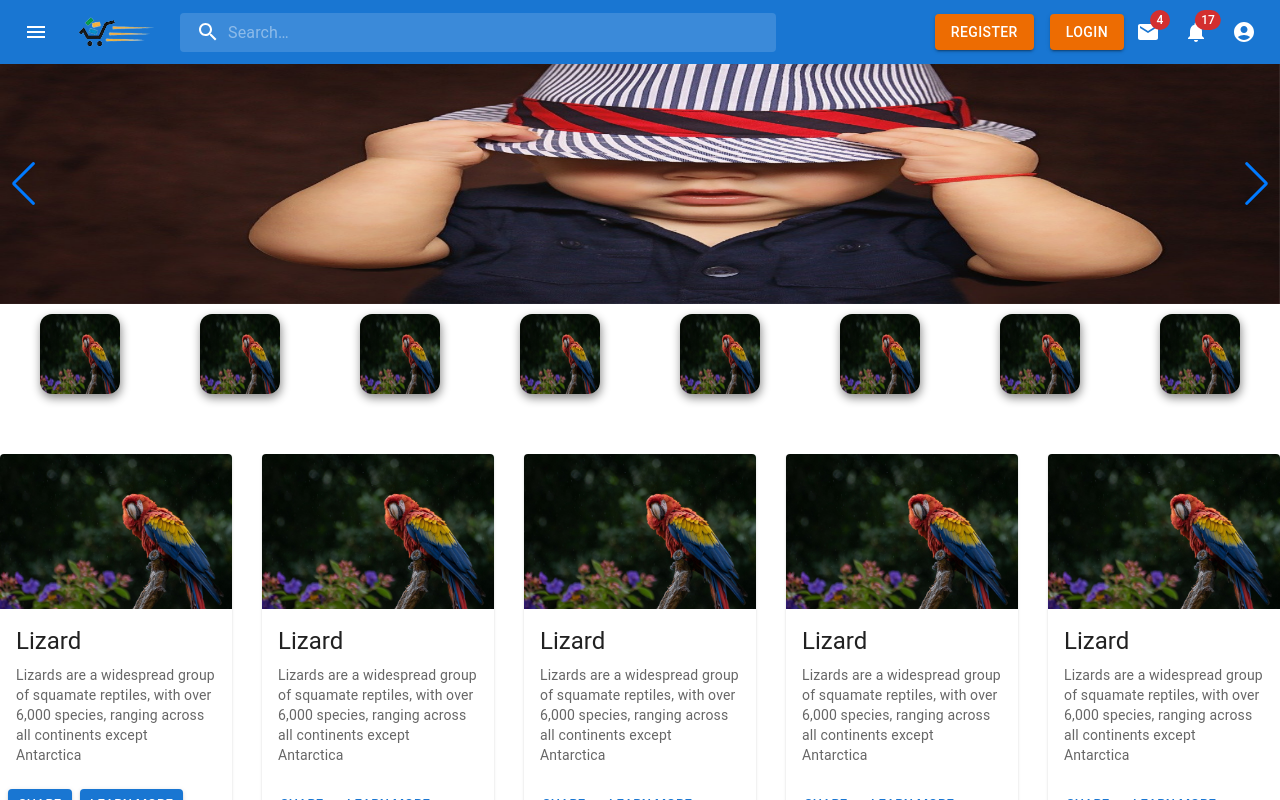
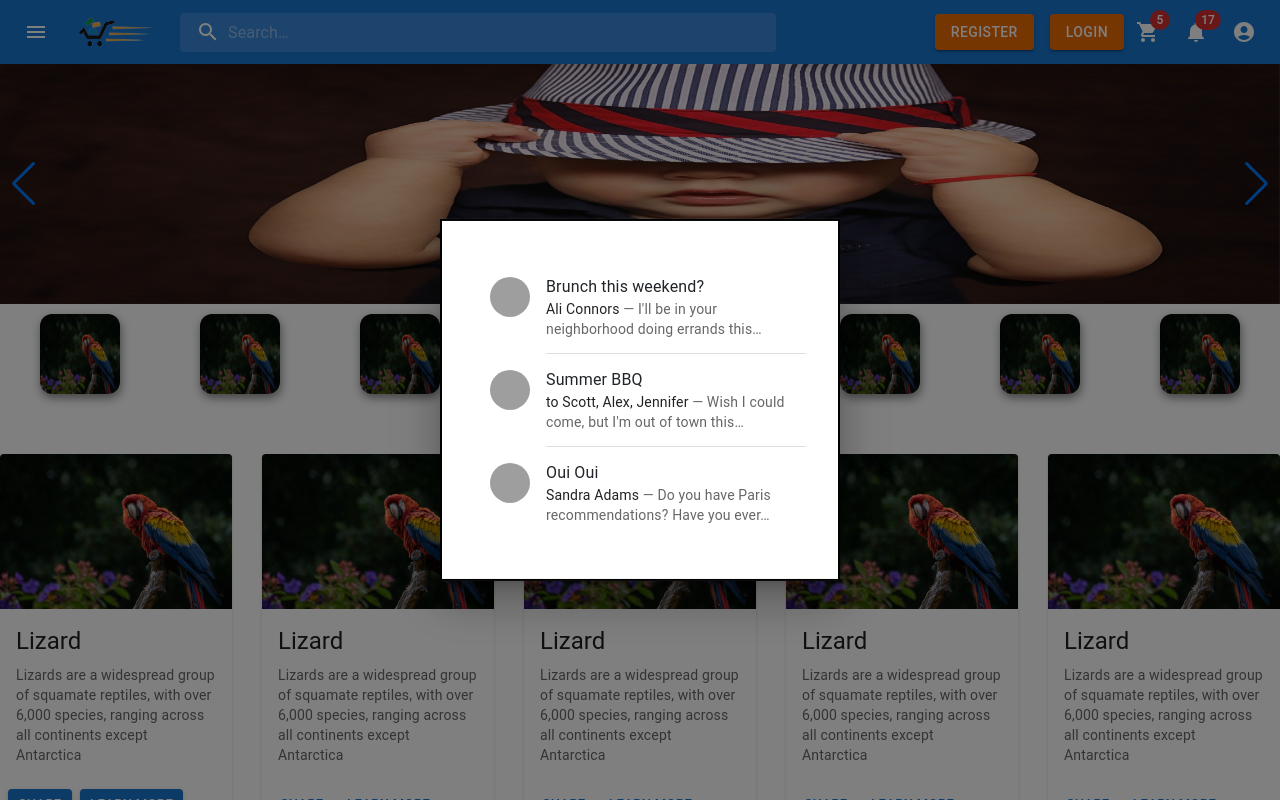
Before and after one commit to reo127/EcommerceDesign, a React (Create React App) app: page / in a window 1280 px wide. Both pictures are taken after a click on the button "17". Shown: the top 800 px of the page. Built offline with nearby package versions, Linux system fonts and the light colour scheme; grey boxes are pictures that could not be loaded.

Commit message:
Created a modal to show  notification, When user click notificatoin icon then this modal showup

```diff
--- a/src/Components/Navbar.jsx
+++ b/src/Components/Navbar.jsx
@@ -1,4 +1,13 @@
+/*
+
+This is teh main Navber
+Contains : Login, register, Notification Modal
+
+*/
+
+
 import * as React from 'react';
+import { Link } from 'react-router-dom';
 
 import { LoginModal, SignupModal } from './AuthModal'
 
@@ -20,9 +29,14 @@ import Menu from '@mui/material/Menu';
 import MenuIcon from '@mui/icons-material/Menu';
 import SearchIcon from '@mui/icons-material/Search';
 import AccountCircle from '@mui/icons-material/AccountCircle';
-import MailIcon from '@mui/icons-material/Mail';
 import NotificationsIcon from '@mui/icons-material/Notifications';
 import MoreIcon from '@mui/icons-material/MoreVert';
+import MailIcon from '@mui/icons-material/Mail';
+import ShoppingCartIcon from '@mui/icons-material/ShoppingCart';
+import Backdrop from '@mui/material/Backdrop';
+import Fade from '@mui/material/Fade';
+import ListItemAvatar from '@mui/material/ListItemAvatar';
+import Avatar from '@mui/material/Avatar';
 
 // Drawer Imports
 import Drawer from '@mui/material/Drawer';
@@ -39,19 +53,22 @@ import InboxIcon from '@mui/icons-material/MoveToInbox';
 
 
 
+
+
 // AppBar/Navbar main Function Start hare ------------------------------------------------------------------
 export default function Navbar() {
 
   // Drawer Code Start here ---------------------------------------------------------------------------------
+  // Drawer Appers left side of the screen When user clicked on the menu icon
   const [state, setState] = React.useState({ left: false });
 
   const toggleDrawer = (anchor, open) => (event) => {
     if (event.type === 'keydown' && (event.key === 'Tab' || event.key === 'Shift')) {
       return;
     }
-
     setState({ ...state, [anchor]: open });
   };
+
 
   const list = (anchor) => (
     <Box
@@ -86,8 +103,24 @@ export default function Navbar() {
 
 
 
+  // Handle Modal for Open and Close ---------------------------------------
+  const [login, setLogin] = React.useState(false);
+  const loginOpen = () => setLogin(true);
+  const loginClose = () => setLogin(false);
 
-  // Code for AppBar/Navbar            ----------------------------------------------------------------------
+  const [register, setRegister] = React.useState(false);
+  const registerOpen = () => setRegister(true);
+  const registerClose = () => setRegister(false);
+
+  const [notificaton, setNotificaton] = React.useState(false);
+  const handleOpen = () => setNotificaton(true);
+  const handleClose = () => setNotificaton(false);
+
+
+
+
+
+  // Code for AppBar/Navbar     ----------------------------------------------------------------------
   const [anchorEl, setAnchorEl] = React.useState(null);
   const [mobileMoreAnchorEl, setMobileMoreAnchorEl] = React.useState(null);
 
@@ -153,7 +186,7 @@ export default function Navbar() {
       <MenuItem>
         <IconButton size="large" aria-label="show 4 new mails" color="inherit">
           <Badge badgeContent={4} color="error">
-            <MailIcon />
+            <ShoppingCartIcon />
           </Badge>
         </IconButton>
         <p>Messages</p>
@@ -163,6 +196,7 @@ export default function Navbar() {
           size="large"
           aria-label="show 17 new notifications"
           color="inherit"
+          onClick={handleOpen}
         >
           <Badge badgeContent={17} color="error">
             <NotificationsIcon />
@@ -185,14 +219,7 @@ export default function Navbar() {
     </Menu>
   );
 
-  // Handle Modal for Open and Close
-  const [login, setLogin] = React.useState(false);
-  const loginOpen = () => setLogin(true);
-  const loginClose = () => setLogin(false);
 
-  const [register, setRegister] = React.useState(false);
-  const registerOpen = () => setRegister(true);
-  const registerClose = () => setRegister(false);
 
 
 
@@ -246,7 +273,7 @@ export default function Navbar() {
               aria-labelledby="keep-mounted-modal-title"
               aria-describedby="keep-mounted-modal-description"
             >
-                <LoginModal />
+              <LoginModal />
             </Modal>
 
             {/* Register Modal */}
@@ -257,22 +284,110 @@ export default function Navbar() {
               aria-labelledby="keep-mounted-modal-title"
               aria-describedby="keep-mounted-modal-description"
             >
+              <SignupModal />
+            </Modal>
 
-                <SignupModal />
+
+            {/* Notification modal */}
+            <Modal
+              aria-labelledby="transition-modal-title"
+              aria-describedby="transition-modal-description"
+              open={notificaton}
+              onClose={handleClose}
+              closeAfterTransition
+              BackdropComponent={Backdrop}
+              BackdropProps={{
+                timeout: 500,
+              }}
+            >
+              <Fade in={notificaton}>
+                <Box sx={NotificationModalStyle}>
+                  <List sx={{ width: '100%', maxWidth: 360, bgcolor: 'background.paper' }}>
+                    <ListItem alignItems="flex-start">
+                      <ListItemAvatar>
+                        <Avatar alt="Remy Sharp" src="/static/images/avatar/1.jpg" />
+                      </ListItemAvatar>
+                      <ListItemText
+                        primary="Brunch this weekend?"
+                        secondary={
+                          <React.Fragment>
+                            <Typography
+                              sx={{ display: 'inline' }}
+                              component="span"
+                              variant="body2"
+                              color="text.primary"
+                            >
+                              Ali Connors
+                            </Typography>
+                            {" — I'll be in your neighborhood doing errands this…"}
+                          </React.Fragment>
+                        }
+                      />
+                    </ListItem>
+                    <Divider variant="inset" component="li" />
+                    <ListItem alignItems="flex-start">
+                      <ListItemAvatar>
+                        <Avatar alt="Travis Howard" src="/static/images/avatar/2.jpg" />
+                      </ListItemAvatar>
+                      <ListItemText
+                        primary="Summer BBQ"
+                        secondary={
+                          <React.Fragment>
+                            <Typography
+                              sx={{ display: 'inline' }}
+                              component="span"
+                              variant="body2"
+                              color="text.primary"
+                            >
+                              to Scott, Alex, Jennifer
+                            </Typography>
+                            {" — Wish I could come, but I'm out of town this…"}
+                          </React.Fragment>
+                        }
+                      />
+                    </ListItem>
+                    <Divider variant="inset" component="li" />
+                    <ListItem alignItems="flex-start">
+                      <ListItemAvatar>
+                        <Avatar alt="Cindy Baker" src="/static/images/avatar/3.jpg" />
+                      </ListItemAvatar>
+                      <ListItemText
+                        primary="Oui Oui"
+                        secondary={
+                          <React.Fragment>
+                            <Typography
+                              sx={{ display: 'inline' }}
+                              component="span"
+                              variant="body2"
+                              color="text.primary"
+                            >
+                              Sandra Adams
+                            </Typography>
+                            {' — Do you have Paris recommendations? Have you ever…'}
+                          </React.Fragment>
+                        }
+                      />
+                    </ListItem>
+                  </List>
+                </Box>
+              </Fade>
             </Modal>
 
 
 
             <Box sx={{ display: { xs: 'none', md: 'flex' } }}>
-              <IconButton size="large" aria-label="show 4 new mails" color="inherit">
-                <Badge badgeContent={4} color="error">
-                  <MailIcon />
-                </Badge>
-              </IconButton>
+              <Link to='/cart'>
+                <IconButton size="large" aria-label="show 4 Product on cart" color="inherit">
+                  <Badge badgeContent={5} color="error">
+                    <ShoppingCartIcon />
+                  </Badge>
+                </IconButton>
+              </Link>
               <IconButton
                 size="large"
                 aria-label="show 17 new notifications"
                 color="inherit"
+                onClick={handleOpen}
               >
                 <Badge badgeContent={17} color="error">
                   <NotificationsIcon />
@@ -368,3 +483,16 @@ const StyledInputBase = styled(InputBase)(({ theme }) => ({
   },
 
 }));
+
+ // Notification Modal Style
+ const NotificationModalStyle = {
+  position: 'absolute',
+  top: '50%',
+  left: '50%',
+  transform: 'translate(-50%, -50%)',
+  width: 400,
+  bgcolor: 'background.paper',
+  border: '2px solid #000',
+  boxShadow: 24,
+  p: 4,
+};
```
